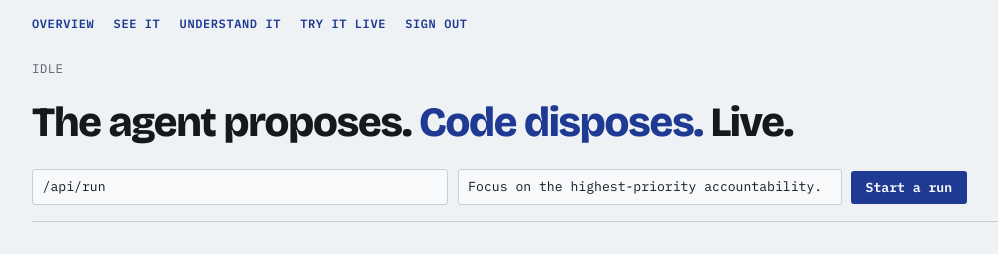
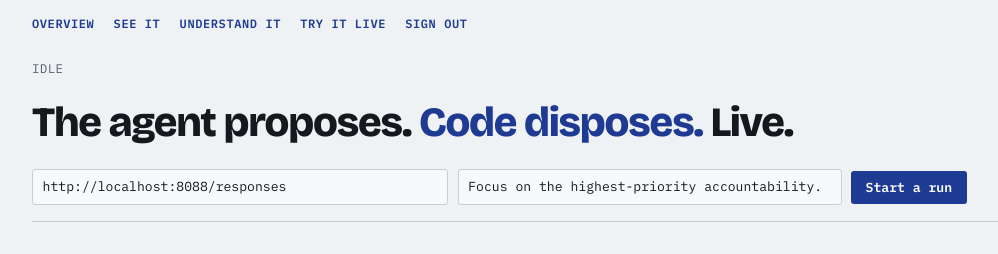
Before and after one commit to lordlinus/strong-loop, a plain HTML site: page docs/live.html in a window 1280 px wide. Shown: the top 254 px of the page, without its empty margins (48-1046 px from the left). Drawn offline with nearby package versions, Linux system fonts and the light colour scheme.

Commit message:
Add local development setup for agent and live UI

```diff
--- a/docs/live.html
+++ b/docs/live.html
@@ -64,6 +64,7 @@ details summary{cursor:pointer;font-family:var(--mono);font-size:.78rem;color:va
 </main>
 <script>
 const $ = (id) => document.getElementById(id);
+if (["localhost", "127.0.0.1"].includes(location.hostname)) $("url").value = "http://localhost:8088/responses";
 const tl = $("timeline"); const facts = {tested:0, sup:0, find:0, act:0, skill:0};
 const calls = new Map();          // call_id -> {name, args, li, right}
 let liveStamp = null;
```
Also changed, not shown: README.md, 1 other file.
